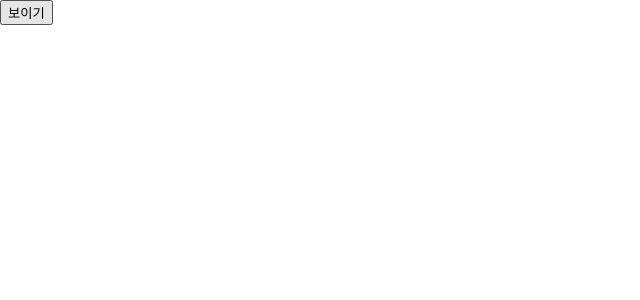
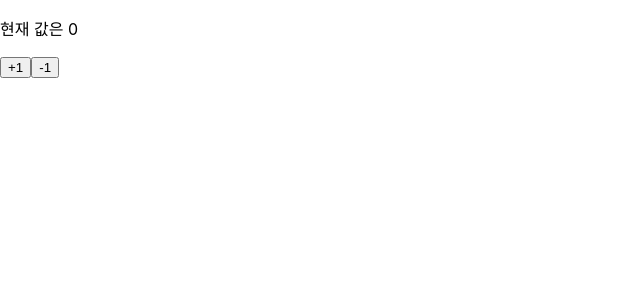
Before and after one commit to jiwonkim0131/react-practice, a React (Create React App) app in the folder hooks-tutorial/: page / in a window 1280 px wide. Shown: the top 300 px of the page, without its empty margins (0-640 px from the left). Built offline with nearby package versions, Linux system fonts and the light colour scheme.

Commit message:
feat: useReducer 실습 - 카운터

```diff
--- a/hooks-tutorial/src/App.js
+++ b/hooks-tutorial/src/App.js
@@ -1,14 +1,6 @@
-import Info from './Info';
-import { useState } from 'react';
+import NewCounter from './NewCounter';
 
 const App = () => {
-  const [visible, setVisible] = useState(false);
-
-  return (
-    <div>
-      <button onClick={() => setVisible(!visible)}>{visible ? '숨기기' : '보이기'}</button>
-      {visible && <Info />}
-    </div>
-  );
+  return <NewCounter />;
 };
 export default App;
--- /dev/null
+++ b/hooks-tutorial/src/NewCounter.js
@@ -0,0 +1,28 @@
+import React, { useReducer } from 'react';
+
+const reducer = (state, { type }) => {
+  switch (type) {
+    case 'increment':
+      return state + 1;
+    case 'decrement':
+      return state - 1;
+    case 'reset':
+      return 0;
+    default:
+      return state;
+  }
+};
+
+const NewCounter = () => {
+  const [state, dispatch] = useReducer(reducer, 0);
+
+  return (
+    <div>
+      <p>현재 값은 {state}</p>
+      <button onClick={() => dispatch({ type: 'increment' })}>+1</button>
+      <button onClick={() => dispatch({ type: 'decrement' })}>-1</button>
+    </div>
+  );
+};
+
+export default NewCounter;
```
